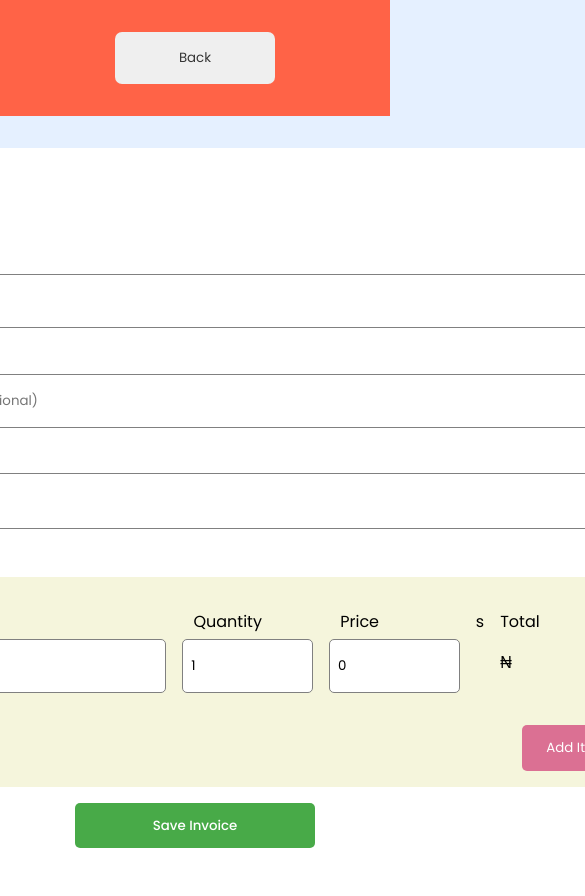
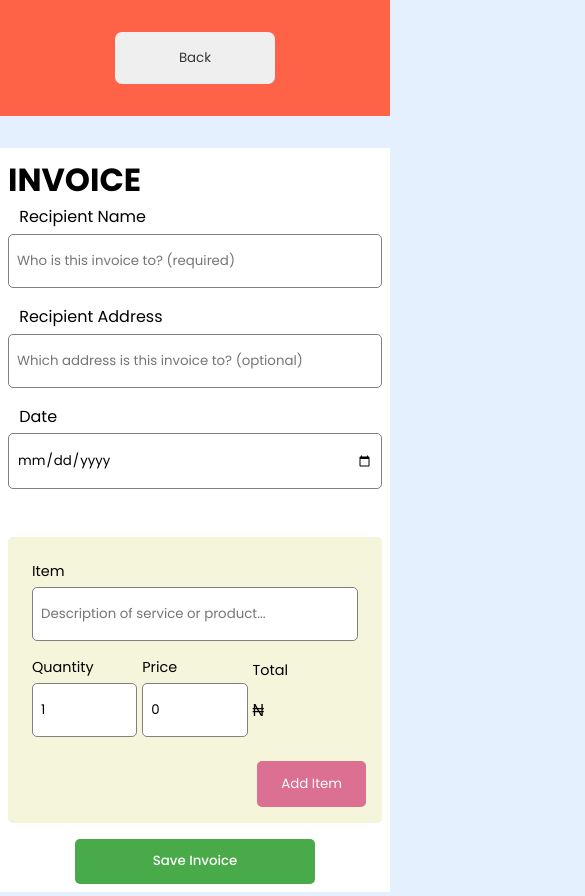
Before and after one commit to josiah360/best-tools-invoice, a Next.js app: page /create-invoice in a window 390 px wide. Shown: the top 896 px of the page, 585 px wide, since content can reach past the window. Built offline with nearby package versions, Linux system fonts and the light colour scheme.

Commit message:
Implement respnsiveness for home page

```diff
--- a/components/InvoiceItems.js
+++ b/components/InvoiceItems.js
@@ -37,6 +37,7 @@ const InvoiceItems = (props) => {
             />
         </div>
 
+        <div className={styles.miniThings}>
             <div className={`${styles.quantity} ${styles.wrapper}`}>
                 <label>Quantity</label>
                 <input
@@ -56,10 +57,11 @@ const InvoiceItems = (props) => {
                         onChange={handleItemChange}
                     />
             </div>
-        s
+
             <div className={`${styles.total} ${styles.wrapper}`}>
                 <label>Total</label>
                 <p>₦ {price?.toString()}</p>
+            </div>
         </div>
     </div>
 
--- a/pages/create-invoice/index.js
+++ b/pages/create-invoice/index.js
@@ -10,7 +10,7 @@ const index = () => {
     <div className= {styles.mainWrapper}>
       <Header makeInvoice />
       <div className={styles.formWrapper}>
-        <h1>INVOICE</h1>
+        <h1 className={styles.headerText}>INVOICE</h1>
         <InvoiceForm />
       </div>
     </div>
--- a/styles/Header.module.css
+++ b/styles/Header.module.css
@@ -48,7 +48,6 @@
 
 @media only screen and (max-width: 375px) {
 
-
 }
 
 @media only screen and (max-width: 320px) {
--- a/styles/createInvoice.module.css
+++ b/styles/createInvoice.module.css
@@ -7,8 +7,67 @@
     height: 100vh;
 }
 
+.headerText {
+    text-align: left;
+}
+
 .formWrapper{
     width: 1000px;
     background-color: white;
     padding: 3rem;
 }
+
+/* -------------MEDIA QUERIES ------------ */
+
+@media only screen and (max-width: 912px) {
+
+
+
+}
+
+
+@media only screen and (max-width: 768px) {
+    .formWrapper{
+        width: 100%;
+        background-color: white;
+        padding: .5rem;
+    }
+}
+
+@media only screen and (max-width: 540px) {
+
+
+}
+
+@media only screen and (max-width: 414px) {
+    .formWrapper{
+        width: 100%;
+        background-color: white;
+        padding: .5rem;
+    }
+}
+
+
+@media only screen and (max-width: 393px) {
+
+}
+
+@media only screen and (max-width: 375px) {
+    .headerText {
+        text-align: center;
+        font-size: 1.2rem;
+    }
+
+
+    .formWrapper{
+        width: 100%;
+        background-color: white;
+        padding: .5rem;
+    }
+
+}
+
+@media only screen and (max-width: 320px) {
+
+
+}
--- a/styles/invoiceForm.module.css
+++ b/styles/invoiceForm.module.css
@@ -21,6 +21,7 @@
 .customerInfo label,
 .date label {
     padding: 0 .7rem;
+    font-size: 1rem;
 }
 
 .invoiceItems {
@@ -68,3 +69,49 @@
 .addItemButton:active {
     transform: scale(0.97);
 }
+
+
+/* -------------MEDIA QUERIES ------------ */
+
+@media only screen and (max-width: 912px) {
+
+
+
+}
+
+
+@media only screen and (max-width: 768px) {
+
+}
+
+@media only screen and (max-width: 540px) {
+
+
+}
+
+@media only screen and (max-width: 414px) {
+
+}
+
+
+@media only screen and (max-width: 393px) {
+
+}
+
+@media only screen and (max-width: 375px) {
+    .invoiceItems {
+        padding: .2rem;
+    }
+
+    .customerInfo label,
+    .date label  {
+        font-size: .8rem;
+        padding: 0;
+    }
+
+}
+
+@media only screen and (max-width: 320px) {
+
+
+}
--- a/styles/invoiceItems.module.css
+++ b/styles/invoiceItems.module.css
@@ -57,3 +57,173 @@
 .price label {
     padding: 0 .7rem;
 }
+
+
+/* -------------MEDIA QUERIES ------------ */
+
+@media only screen and (max-width: 912px) {
+
+
+
+}
+
+
+@media only screen and (max-width: 768px) {
+
+}
+
+@media only screen and (max-width: 540px) {
+    .invoiceItem {
+        display: flex;
+        flex-direction: column;
+        column-gap: .6rem;
+        padding: .5rem;
+    }
+
+    .description {
+        flex: 0;
+        width: 100%
+    }
+
+    .miniThings {
+        display: flex;
+        column-gap: .3rem;
+    }
+
+    .quantity,
+    .price,
+    .total {
+        flex: 1;
+    }
+
+    .total p{
+       margin-top: 1rem
+    }
+
+    .description label,
+    .quantity label,
+    .price label,
+    .total label {
+        padding: 0;
+        font-size: .9rem;
+    }
+
+}
+
+@media only screen and (max-width: 414px) {
+    .invoiceItem {
+        display: flex;
+        flex-direction: column;
+        column-gap: .6rem;
+        padding: .5rem;
+    }
+
+    .description {
+        flex: 0;
+        width: 100%
+    }
+
+    .miniThings {
+        display: flex;
+        column-gap: .3rem;
+    }
+
+    .quantity,
+    .price,
+    .total {
+        flex: 1;
+    }
+
+    .total p{
+       margin-top: 1rem
+    }
+
+    .description label,
+    .quantity label,
+    .price label,
+    .total label {
+        padding: 0;
+        font-size: .9rem;
+    }
+}
+
+
+@media only screen and (max-width: 393px) {
+    .invoiceItem {
+        display: flex;
+        flex-direction: column;
+        column-gap: .6rem;
+        padding: .5rem;
+    }
+
+    .description {
+        flex: 0;
+        width: 100%
+    }
+
+    .miniThings {
+        display: flex;
+        column-gap: .3rem;
+    }
+
+    .quantity,
+    .price,
+    .total {
+        flex: 1;
+    }
+
+    .total p{
+       margin-top: 1rem
+    }
+
+    .description label,
+    .quantity label,
+    .price label,
+    .total label {
+        padding: 0;
+        font-size: .9rem;
+    }
+}
+
+@media only screen and (max-width: 375px) {
+    .invoiceItem {
+        display: flex;
+        flex-direction: column;
+        column-gap: .6rem;
+        padding: .5rem;
+    }
+
+    .description {
+        flex: 0;
+        width: 100%
+    }
+
+    .miniThings {
+        display: flex;
+        column-gap: .3rem;
+    }
+
+    .quantity,
+    .price,
+    .total {
+        flex: 1;
+    }
+
+    .total p{
+       margin-top: 1rem
+    }
+
+    .description label,
+    .quantity label,
+    .price label,
+    .total label {
+        padding: 0;
+        font-size: .9rem;
+    }
+
+}
+
+@media only screen and (max-width: 320px) {
+
+
+}
```
Lines whose indentation alone changed are shown as unchanged.
